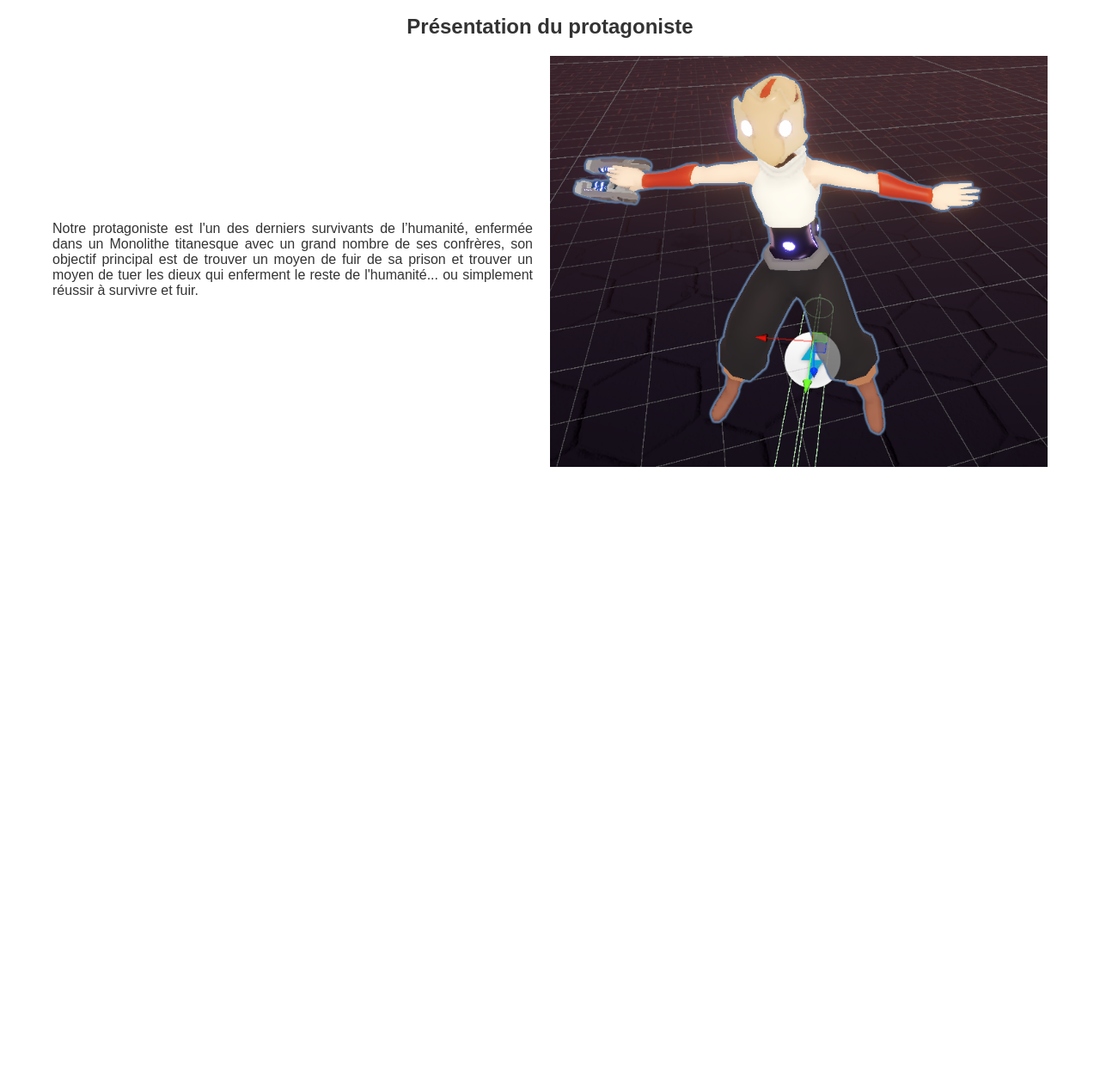
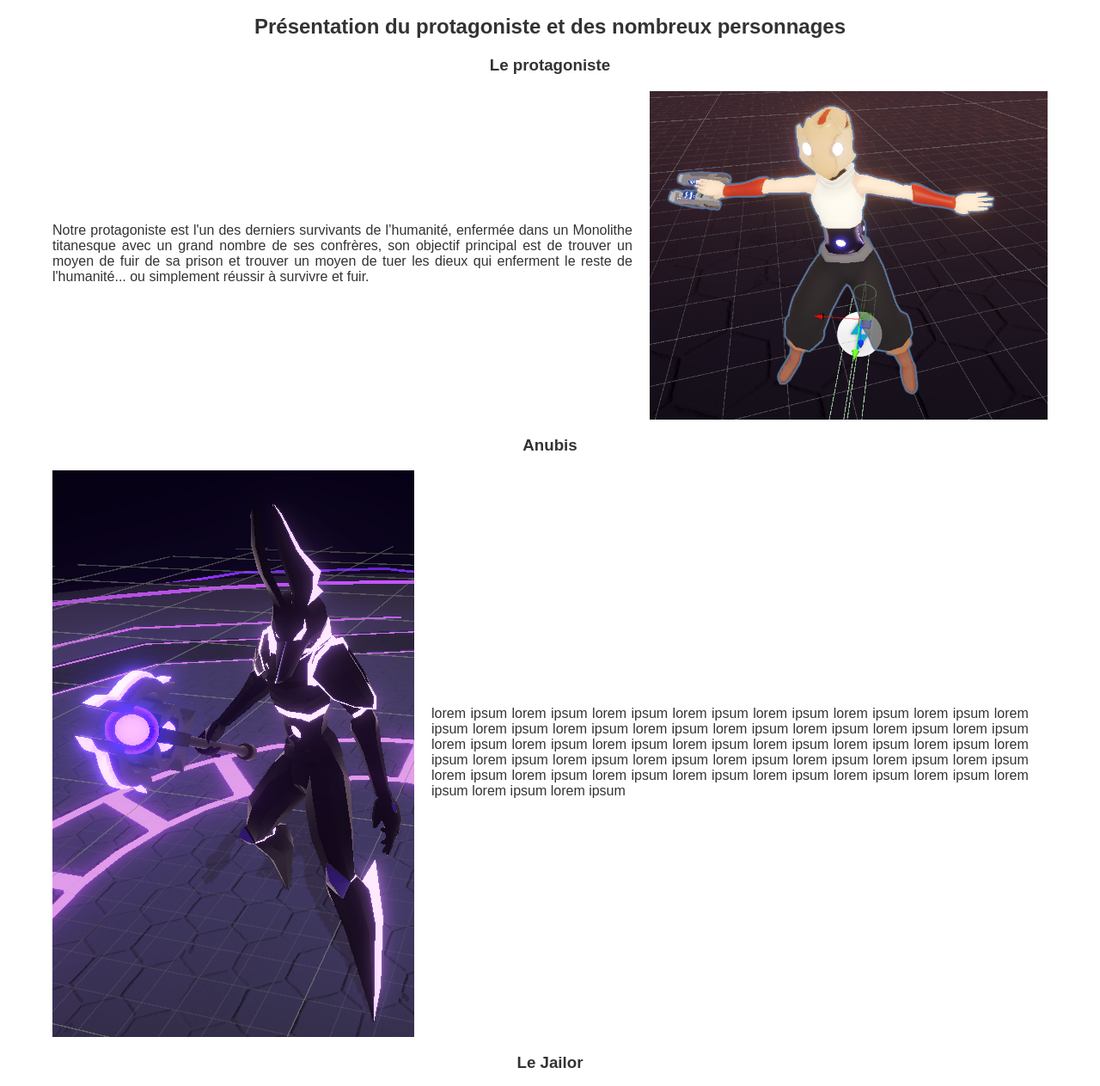
Before and after one commit to Freezeblase/jvsiteweb, a plain HTML site: page about_the_game.html in a window 1280 px wide. Shown: the part 952-2215 px from the top of the page at 86% size. Before the commit the page ends 1536 px from the top, so only its background shows below. Drawn offline with Linux system fonts and the light colour scheme.

Commit message:
adding content

```diff
--- a/about_the_game.html
+++ b/about_the_game.html
@@ -43,17 +43,38 @@
                     À sa manière, il devra vaincre des dieux qui deviendront de plus en plus forts.
                 </p>
 
-                <h2>Présentation du protagoniste</h2>
+                <h2>Présentation du protagoniste et des nombreux personnages</h2>
+
+                <h3>Le protagoniste</h3>
 
                 <div style="display: flex; align-items: center; gap: 20px;">
-                    <p style="text-align: justify; max-width: 50%;">
+                    <p style="text-align: justify; max-width: 60%;">
                         Notre protagoniste est l'un des derniers survivants de l’humanité, enfermée dans un Monolithe titanesque avec un grand nombre de ses confrères,
                         son objectif principal est de trouver un moyen de fuir de sa prison et trouver un moyen de tuer les dieux qui enferment le reste de l'humanité...
                         ou simplement réussir à survivre et fuir.
                     </p>
-                    <img src="img/player_model.png" alt="" style="max-width: 50%; height: auto;">
+                    <img src="img/player_model.png" alt="" style="max-width: 40%; height: auto;">
                 </div>
 
+                <h3>Anubis</h3>
+
+                <div style="display: flex; align-items: center; gap: 20px;">
+                    <img src="img/anubis_model.png" alt="" style="max-width: 40%; height: auto;">
+                    <p style="text-align: justify; max-width: 60%;">
+                        lorem ipsum lorem ipsum lorem ipsum lorem ipsum lorem ipsum lorem ipsum lorem ipsum lorem ipsum lorem ipsum lorem ipsum lorem ipsum lorem ipsum lorem ipsum lorem ipsum lorem ipsum lorem ipsum lorem ipsum lorem ipsum lorem ipsum lorem ipsum
+                        lorem ipsum lorem ipsum lorem ipsum lorem ipsum lorem ipsum lorem ipsum lorem ipsum lorem ipsum lorem ipsum lorem ipsum lorem ipsum lorem ipsum lorem ipsum lorem ipsum lorem ipsum lorem ipsum lorem ipsum lorem ipsum lorem ipsum lorem ipsum
+                    </p>
+                </div>
+
+                <h3>Le Jailor</h3>
+
+                <div style="display: flex; align-items: center; gap: 20px;">
+                    <p style="text-align: justify; max-width: 60%;">
+                        lorem ipsum lorem ipsum lorem ipsum lorem ipsum lorem ipsum lorem ipsum lorem ipsum lorem ipsum lorem ipsum lorem ipsum lorem ipsum lorem ipsum lorem ipsum lorem ipsum lorem ipsum lorem ipsum lorem ipsum lorem ipsum lorem ipsum lorem ipsum
+                        lorem ipsum lorem ipsum lorem ipsum lorem ipsum lorem ipsum lorem ipsum lorem ipsum lorem ipsum lorem ipsum lorem ipsum lorem ipsum lorem ipsum lorem ipsum lorem ipsum lorem ipsum lorem ipsum lorem ipsum lorem ipsum lorem ipsum lorem ipsum
+                    </p>
+                    <img src="img/player_model.png" alt="" style="max-width: 40%; height: auto;">
+                </div>
             </div>
         </div>
     </div>
```
Also changed, not shown: img/anubis_model.png (added).
